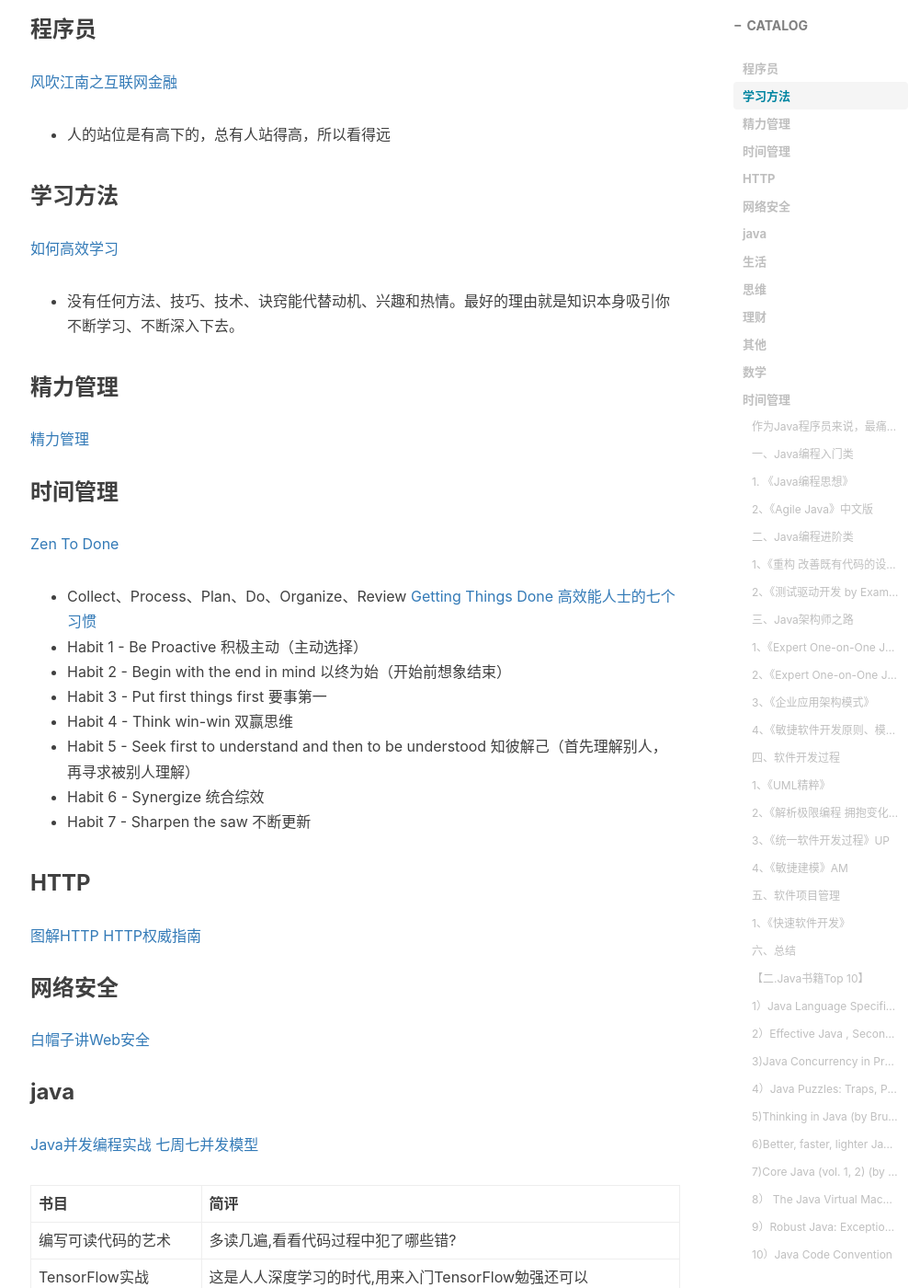
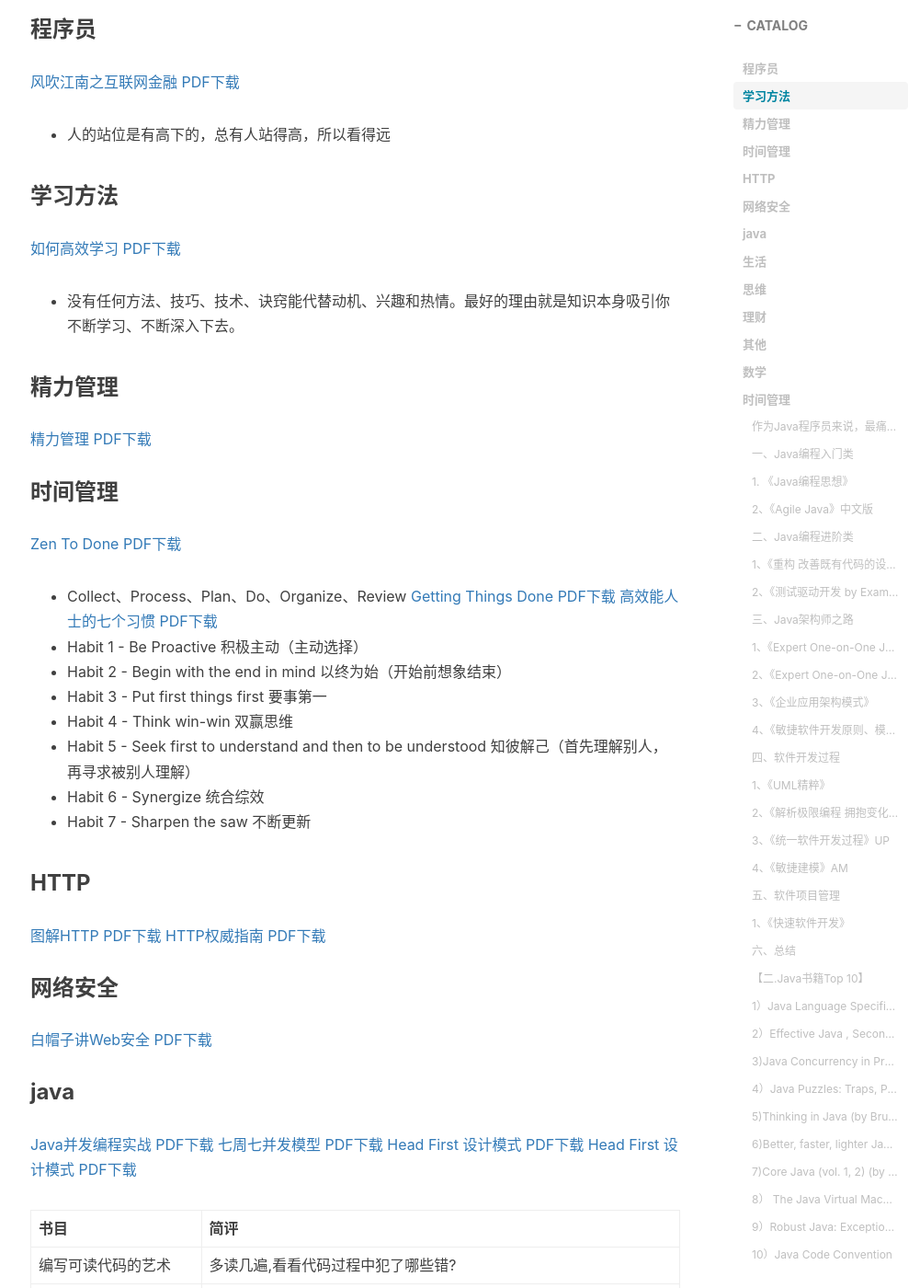
Before and after one commit to flyingwzb/flyingwzb.github.io, a Jekyll site: the page built from _posts/2019-07-21-我的书单.md, in a window 1280 px wide and 1400 px high, scrolled down 742 px. Shown: the whole window at 92% size, without its empty margins (232-1233 px from the left). Built offline with Jekyll 4.4.1, drawn with Linux system fonts in a browser that asks for light colours; nearby versions of some CDN libraries; comment, search, counter and statistics services are not loaded.

Commit message:
pdf下载

```diff
--- a/_posts/2019-07-21-我的书单.md
+++ b/_posts/2019-07-21-我的书单.md
@@ -19,21 +19,21 @@ tags:
 [我收藏的书单](https://www.douban.com/doulist/111123394/)
 
 ### 程序员
-[风吹江南之互联网金融](https://book.douban.com/subject/25890247/)
+[风吹江南之互联网金融](https://book.douban.com/subject/25890247/)  [PDF下载](https://www.baidu.com)
 - 人的站位是有高下的，总有人站得高，所以看得远
 
 ### 学习方法
-[如何高效学习](https://book.douban.com/subject/25783654/)
+[如何高效学习](https://book.douban.com/subject/25783654/)  [PDF下载](https://www.baidu.com)
 - 没有任何方法、技巧、技术、诀窍能代替动机、兴趣和热情。最好的理由就是知识本身吸引你不断学习、不断深入下去。
 
 ### 精力管理
-[精力管理](https://book.douban.com/subject/26606009/)
+[精力管理](https://book.douban.com/subject/26606009/)  [PDF下载](https://www.baidu.com)
 
 ### 时间管理
-[Zen To Done](https://book.douban.com/subject/3296364/)
+[Zen To Done](https://book.douban.com/subject/3296364/)  [PDF下载](https://www.baidu.com)
 - Collect、Process、Plan、Do、Organize、Review
-[Getting Things Done](https://book.douban.com/subject/1316569/)
-[高效能人士的七个习惯](https://book.douban.com/subject/1048007/)
+[Getting Things Done](https://book.douban.com/subject/1316569/)  [PDF下载](https://www.baidu.com)
+[高效能人士的七个习惯](https://book.douban.com/subject/1048007/)  [PDF下载](https://www.baidu.com)
 - Habit 1 - Be Proactive 积极主动（主动选择）
 - Habit 2 - Begin with the end in mind 以终为始（开始前想象结束）
 - Habit 3 - Put first things first 要事第一
@@ -43,15 +43,17 @@ tags:
 - Habit 7 - Sharpen the saw 不断更新
 
 ### HTTP
-[图解HTTP](https://book.douban.com/subject/25863515/)
-[HTTP权威指南](https://book.douban.com/subject/10746113/)
+[图解HTTP](https://book.douban.com/subject/25863515/)  [PDF下载](https://www.baidu.com)
+[HTTP权威指南](https://book.douban.com/subject/10746113/)  [PDF下载](https://www.baidu.com)
 
 ### 网络安全
-[白帽子讲Web安全](https://book.douban.com/subject/10546925/)
+[白帽子讲Web安全](https://book.douban.com/subject/10546925/)  [PDF下载](https://www.baidu.com)
 
 ### java
-[Java并发编程实战](https://book.douban.com/subject/10484692/)
-[七周七并发模型](https://book.douban.com/subject/26337939/)
+[Java并发编程实战](https://book.douban.com/subject/10484692/)  [PDF下载](https://www.baidu.com)
+[七周七并发模型](https://book.douban.com/subject/26337939/)  [PDF下载](https://www.baidu.com)
+[Head First 设计模式](https://book.douban.com/subject/2243615/)  [PDF下载](https://www.baidu.com)
+[Head First 设计模式](https://book.douban.com/subject/2243615/)  [PDF下载](https://www.baidu.com)
 
 
 
```
